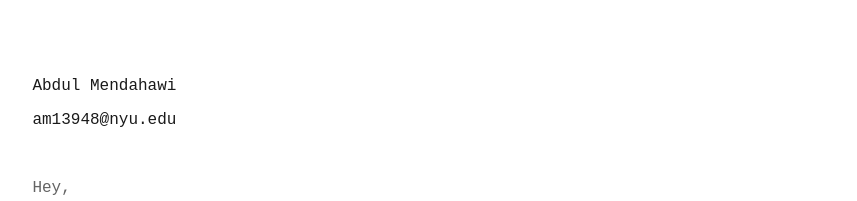
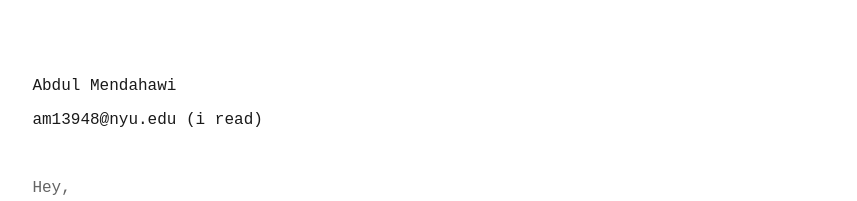
Before and after one commit to amendahawi/amendahawi-directory, a React (Create React App) app in the folder directory-page/: page / in a window 1280 px wide. Shown: the top 201 px of the page, without its empty margins (198-1055 px from the left). Built offline with nearby package versions, Linux system fonts and the light colour scheme.

Commit message:
pachage-lock update

```diff
--- a/directory-page/package.json
+++ b/directory-page/package.json
@@ -9,7 +9,7 @@
     "@testing-library/user-event": "^13.5.0",
     "react": "^18.2.0",
     "react-dom": "^18.2.0",
-    "react-scripts": "5.0.1",
+    "react-scripts": "^5.0.1",
     "web-vitals": "^2.1.4"
   },
   "scripts": {
--- a/directory-page/src/App.js
+++ b/directory-page/src/App.js
@@ -6,7 +6,7 @@ function App() {
       <header className="App-header">
         {/* HEADER */}
         <p>Abdul Mendahawi</p>
-        <p>am13948@nyu.edu</p>
+        <p>am13948@nyu.edu (i read)</p>
         <br></br>
 
         {/* ABOUT */}
```
Also changed, not shown: 1 other file (tests, documents, lock files or other folders).
